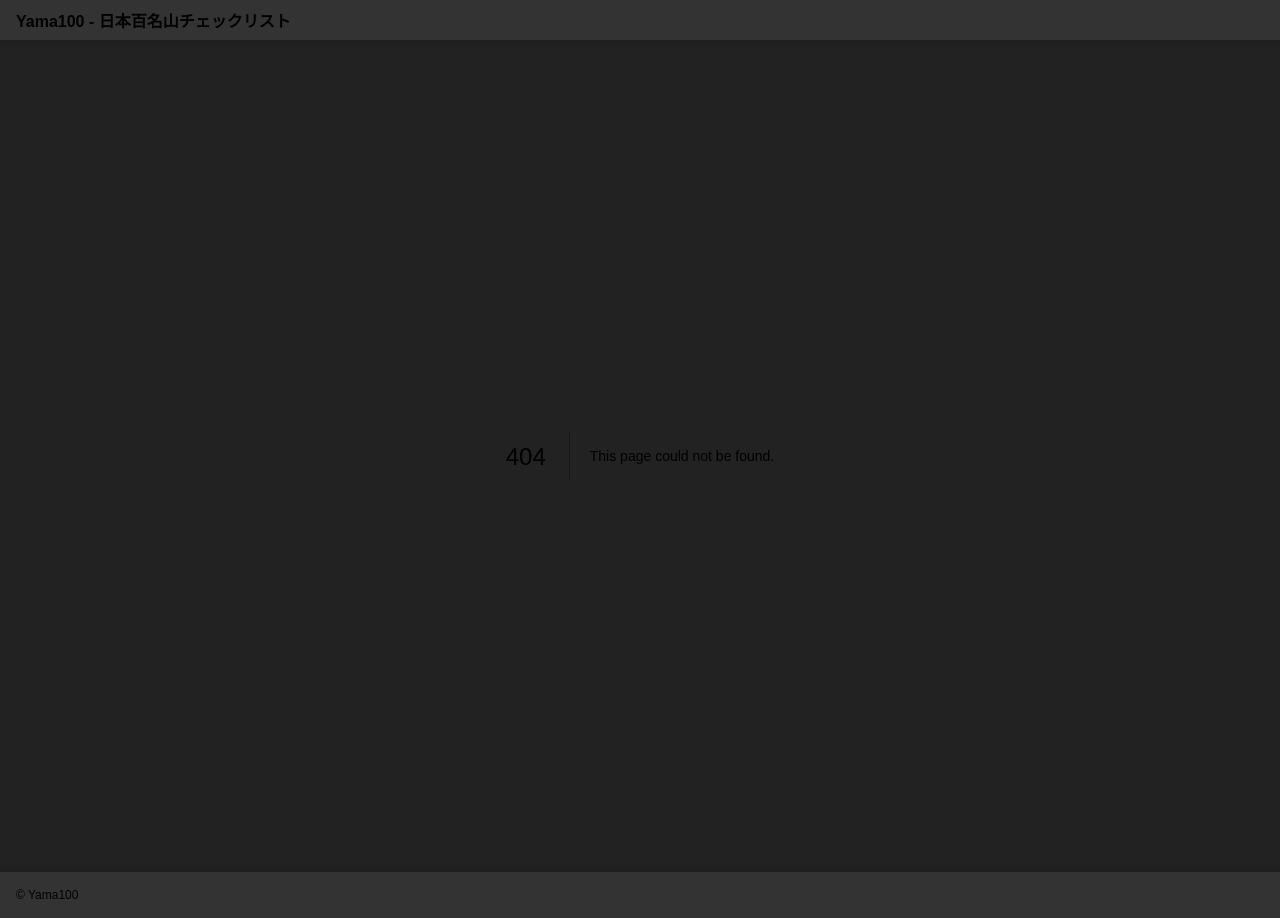
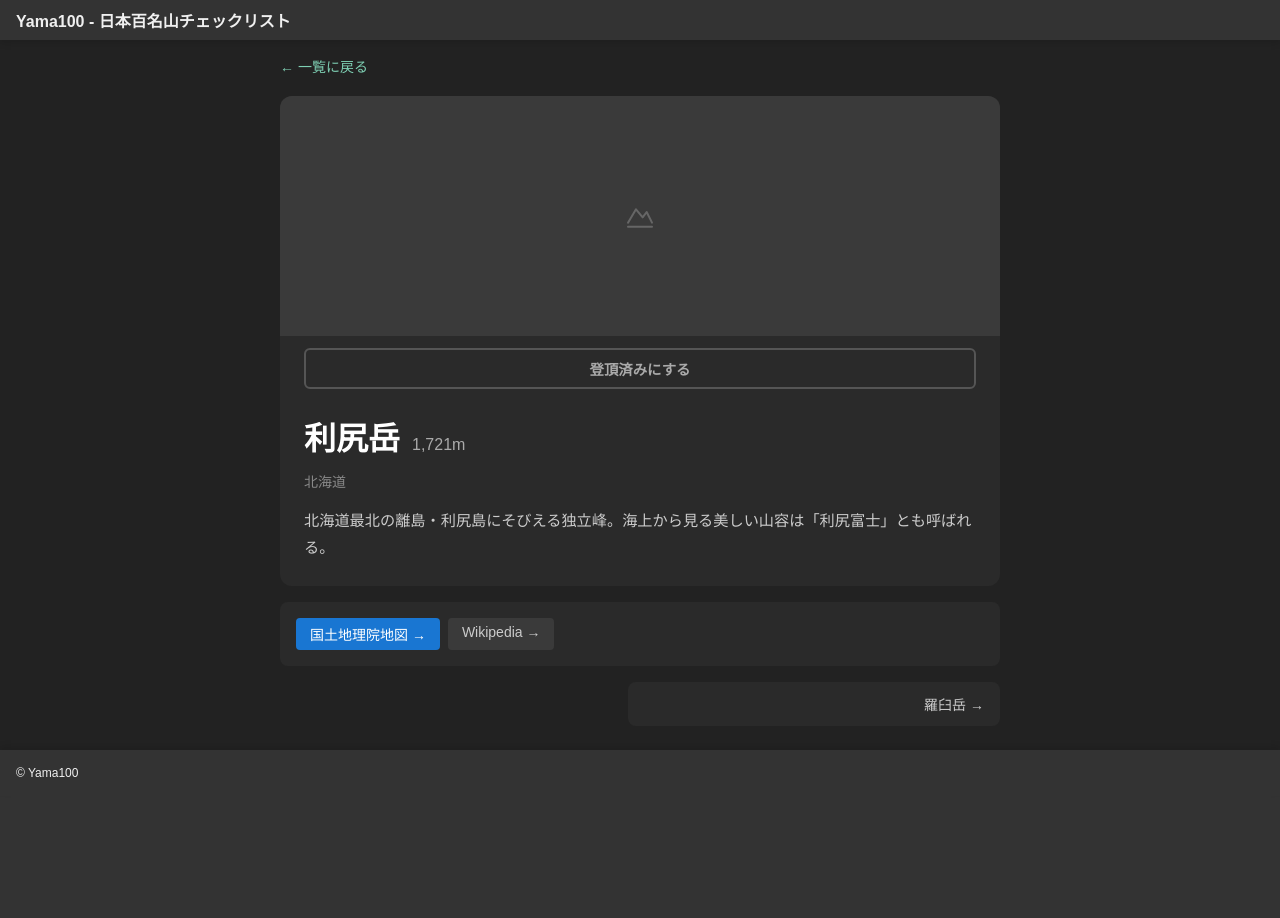
Before and after one commit to reload-co-jp/yama100, a Next.js app: page /mountains/1/ in a window 1280 px wide. Before the commit this address had no page. After the commit the page ends 800 px from the top, so only its background shows below. Built offline with nearby package versions, Linux system fonts and the light colour scheme; no server answers.

Commit message:
Add mountain detail page

```diff
--- /dev/null
+++ b/app/mountains/[id]/page.tsx
@@ -0,0 +1,203 @@
+import { notFound } from "next/navigation"
+import Link from "next/link"
+import mountainsData from "../../../public/mountains.json"
+import MountainDetailClient from "../../../components/MountainDetailClient"
+
+type Mountain = {
+  id: number
+  name: string
+  description: string
+  location: string[]
+  latitude: number
+  longitude: number
+  elevation: number
+}
+
+const mountains = mountainsData as Mountain[]
+
+export function generateStaticParams() {
+  return mountains.map((m) => ({ id: String(m.id) }))
+}
+
+export async function generateMetadata({ params }: { params: Promise<{ id: string }> }) {
+  const { id } = await params
+  const mountain = mountains.find((m) => m.id === Number(id))
+  if (!mountain) return {}
+  return {
+    title: `${mountain.name} - 日本百名山`,
+    description: mountain.description,
+  }
+}
+
+export default async function MountainPage({ params }: { params: Promise<{ id: string }> }) {
+  const { id } = await params
+  const mountain = mountains.find((m) => m.id === Number(id))
+  if (!mountain) notFound()
+
+  const prev = mountains.find((m) => m.id === mountain.id - 1) ?? null
+  const next = mountains.find((m) => m.id === mountain.id + 1) ?? null
+
+  return (
+    <div style={{ maxWidth: "720px", margin: "0 auto" }}>
+      {/* Back link */}
+      <div style={{ marginBottom: "20px" }}>
+        <Link
+          href="/"
+          style={{
+            color: "#7ecfb3",
+            fontSize: ".875rem",
+            textDecoration: "none",
+          }}
+        >
+          ← 一覧に戻る
+        </Link>
+      </div>
+
+      {/* Header */}
+      <div
+        style={{
+          background: "#2a2a2a",
+          borderRadius: "12px",
+          marginBottom: "16px",
+          overflow: "hidden",
+        }}
+      >
+        {/* Photo */}
+        <MountainDetailClient mountain={mountain} />
+
+        {/* Info */}
+        <div style={{ padding: "24px" }}>
+          <div
+            style={{
+              alignItems: "baseline",
+              display: "flex",
+              flexWrap: "wrap",
+              gap: "12px",
+              marginBottom: "12px",
+            }}
+          >
+            <h1
+              style={{
+                color: "#fff",
+                fontSize: "clamp(1.5rem, 4vw, 2rem)",
+                fontWeight: 700,
+                margin: 0,
+              }}
+            >
+              {mountain.name}
+            </h1>
+            <span style={{ color: "#aaa", fontSize: "1rem" }}>
+              {mountain.elevation.toLocaleString()}m
+            </span>
+          </div>
+
+          <p style={{ color: "#888", fontSize: ".875rem", margin: "0 0 16px" }}>
+            {mountain.location.join("・")}
+          </p>
+
+          <p
+            style={{
+              color: "#ccc",
+              fontSize: ".95rem",
+              lineHeight: 1.8,
+              margin: 0,
+            }}
+          >
+            {mountain.description}
+          </p>
+        </div>
+      </div>
+
+      {/* External links */}
+      <div
+        style={{
+          background: "#2a2a2a",
+          borderRadius: "8px",
+          display: "flex",
+          flexWrap: "wrap",
+          gap: "8px",
+          marginBottom: "16px",
+          padding: "16px",
+        }}
+      >
+        <a
+          href={`https://maps.gsi.go.jp/#15/${mountain.latitude}/${mountain.longitude}/`}
+          target="_blank"
+          rel="noopener noreferrer"
+          style={{
+            background: "#1976d2",
+            borderRadius: "4px",
+            color: "#fff",
+            fontSize: ".875rem",
+            padding: "6px 14px",
+            textDecoration: "none",
+          }}
+        >
+          国土地理院地図 →
+        </a>
+        <a
+          href={`https://ja.wikipedia.org/wiki/${encodeURIComponent(mountain.name)}`}
+          target="_blank"
+          rel="noopener noreferrer"
+          style={{
+            background: "#3a3a3a",
+            borderRadius: "4px",
+            color: "#ccc",
+            fontSize: ".875rem",
+            padding: "6px 14px",
+            textDecoration: "none",
+          }}
+        >
+          Wikipedia →
+        </a>
+      </div>
+
+      {/* Prev / Next navigation */}
+      <div
+        style={{
+          display: "flex",
+          gap: "8px",
+          justifyContent: "space-between",
+        }}
+      >
+        {prev ? (
+          <Link
+            href={`/mountains/${prev.id}/`}
+            style={{
+              background: "#2a2a2a",
+              borderRadius: "8px",
+              color: "#ccc",
+              fontSize: ".875rem",
+              padding: "12px 16px",
+              textDecoration: "none",
+              flex: 1,
+            }}
+          >
+            ← {prev.name}
+          </Link>
+        ) : (
+          <div style={{ flex: 1 }} />
+        )}
+        {next ? (
+          <Link
+            href={`/mountains/${next.id}/`}
+            style={{
+              background: "#2a2a2a",
+              borderRadius: "8px",
+              color: "#ccc",
+              fontSize: ".875rem",
+              padding: "12px 16px",
+              textDecoration: "none",
+              flex: 1,
+              textAlign: "right",
+            }}
+          >
+            {next.name} →
+          </Link>
+        ) : (
+          <div style={{ flex: 1 }} />
+        )}
+      </div>
+    </div>
+  )
+}
--- /dev/null
+++ b/components/MountainDetailClient.tsx
@@ -0,0 +1,120 @@
+"use client"
+
+import { useSyncExternalStore } from "react"
+import MountainPhoto from "./MountainPhoto"
+
+type Mountain = {
+  id: number
+  name: string
+  description: string
+  location: string[]
+  latitude: number
+  longitude: number
+  elevation: number
+}
+
+type Props = {
+  mountain: Mountain
+}
+
+// Module-level store so React can subscribe to external (localStorage) state
+let _cache: Set<number> | null = null
+const _listeners = new Set<() => void>()
+const EMPTY = new Set<number>()
+
+function readChecked(): Set<number> {
+  if (_cache !== null) return _cache
+  try {
+    const stored = localStorage.getItem("yama100")
+    if (stored) {
+      const { checked: ids } = JSON.parse(stored)
+      if (Array.isArray(ids)) return (_cache = new Set<number>(ids))
+    }
+  } catch {}
+  return (_cache = EMPTY)
+}
+
+function writeChecked(next: Set<number>) {
+  _cache = next
+  localStorage.setItem("yama100", JSON.stringify({ checked: [...next] }))
+  _listeners.forEach((l) => l())
+}
+
+function subscribe(listener: () => void) {
+  _listeners.add(listener)
+  return () => {
+    _listeners.delete(listener)
+  }
+}
+
+export default function MountainDetailClient({ mountain }: Props) {
+  // getServerSnapshot returns EMPTY → server and initial client render match (no hydration mismatch)
+  // getSnapshot reads localStorage → client updates after hydration
+  const checked = useSyncExternalStore(subscribe, readChecked, () => EMPTY)
+
+  const isChecked = checked.has(mountain.id)
+
+  const toggle = () => {
+    const prev = readChecked()
+    const next = new Set(prev)
+    if (next.has(mountain.id)) next.delete(mountain.id)
+    else next.add(mountain.id)
+    writeChecked(next)
+  }
+
+  return (
+    <>
+      {/* Photo */}
+      <div
+        style={{
+          height: "240px",
+          overflow: "hidden",
+          position: "relative",
+          width: "100%",
+        }}
+      >
+        <div style={{ height: "100%", width: "100%" }}>
+          <MountainPhoto name={mountain.name} size="full" />
+        </div>
+        {isChecked && (
+          <div
+            style={{
+              background: "rgba(76,175,80,0.85)",
+              borderRadius: "4px",
+              color: "#fff",
+              fontSize: ".8rem",
+              fontWeight: 600,
+              padding: "4px 10px",
+              position: "absolute",
+              right: "12px",
+              top: "12px",
+            }}
+          >
+            登頂済
+          </div>
+        )}
+      </div>
+
+      {/* Check button */}
+      <div style={{ padding: "12px 24px 0" }}>
+        <button
+          onClick={toggle}
+          style={{
+            background: isChecked ? "#1b3a1c" : "#2a2a2a",
+            border: `2px solid ${isChecked ? "#4caf50" : "#555"}`,
+            borderRadius: "6px",
+            color: isChecked ? "#4caf50" : "#aaa",
+            cursor: "pointer",
+            fontSize: ".9rem",
+            fontWeight: 600,
+            padding: "8px 20px",
+            transition: "all .2s",
+            width: "100%",
+          }}
+        >
+          {isChecked ? "✓ 登頂済み" : "登頂済みにする"}
+        </button>
+      </div>
+    </>
+  )
+}
--- a/components/MountainPhoto.tsx
+++ b/components/MountainPhoto.tsx
@@ -19,9 +19,10 @@ const cache = new Map<string, string | null>()
 
 type Props = {
   name: string
+  size?: 'thumb' | 'full'
 }
 
-export default function MountainPhoto({ name }: Props) {
+export default function MountainPhoto({ name, size = 'thumb' }: Props) {
   const [src, setSrc] = useState<string | null | 'pending'>(
     cache.has(name) ? cache.get(name)! : 'pending'
   )
@@ -59,16 +60,18 @@ export default function MountainPhoto({ name }: Props) {
     return () => observer.disconnect()
   }, [name, src])
 
+  const isThumb = size === 'thumb'
+
   return (
     <div
       ref={containerRef}
       style={{
         background: '#3a3a3a',
-        borderRadius: '6px',
-        flexShrink: 0,
-        height: '80px',
+        borderRadius: isThumb ? '6px' : '0',
+        flexShrink: isThumb ? 0 : undefined,
+        height: isThumb ? '80px' : '100%',
         overflow: 'hidden',
-        width: '80px',
+        width: isThumb ? '80px' : '100%',
       }}
     >
       {src === 'pending' && (
```
Also changed, not shown: components/MountainApp.tsx (+10 -8 lines).
